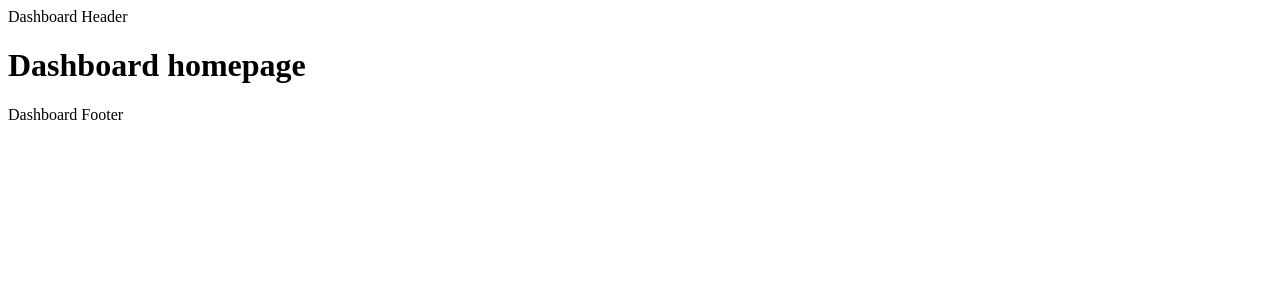
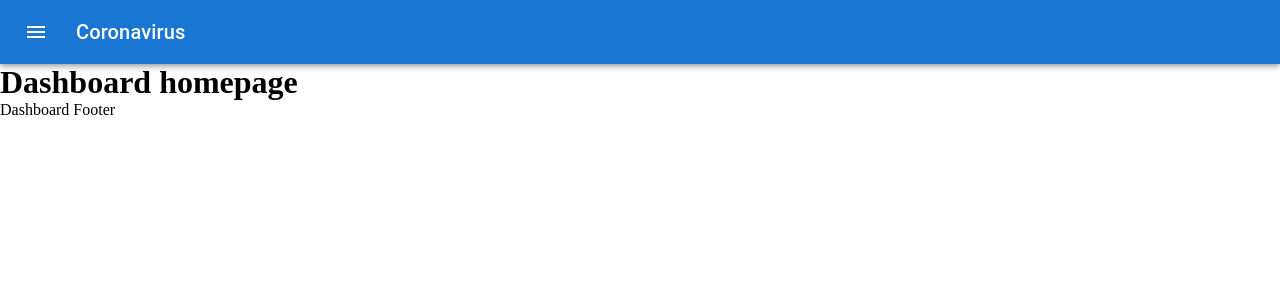
Before and after one commit to obayalhusein/nadsoft-obay-react-task, a React (Create React App) app: page /dashboard in a window 1280 px wide. Shown: the top 300 px of the page. Built offline with nearby package versions, Linux system fonts and the light colour scheme.

Commit message:
add material ui icons / create basic style file / add header to dashboard and landing layouts

```diff
--- a/package.json
+++ b/package.json
@@ -5,6 +5,7 @@
   "dependencies": {
     "@emotion/react": "^11.10.5",
     "@emotion/styled": "^11.10.5",
+    "@mui/icons-material": "^5.10.9",
     "@mui/material": "^5.10.12",
     "@testing-library/jest-dom": "^5.16.5",
     "@testing-library/react": "^13.4.0",
--- /dev/null
+++ b/src/assets/app.css
@@ -0,0 +1,9 @@
+* {
+    padding: 0;
+    margin: 0;
+}
+
+img,
+svg {
+    max-width: 100%;
+}
--- a/src/index.js
+++ b/src/index.js
@@ -2,6 +2,7 @@ import React from 'react';
 import ReactDOM from 'react-dom/client';
 import { BrowserRouter } from "react-router-dom";
 import App from './App';
+import './assets/app.css'
 import reportWebVitals from './reportWebVitals';
 
 const root = ReactDOM.createRoot(document.getElementById('root'));
--- a/src/layouts/Dashboard.jsx
+++ b/src/layouts/Dashboard.jsx
@@ -1,7 +1,21 @@
+import { AppBar, Toolbar, Typography, IconButton } from '@mui/material';
+import MenuIcon from '@mui/icons-material/Menu';
+
 const layout = ({children}) => {
     return (
         <>
-            <header>Dashboard Header</header>
+            <header>
+                <AppBar color="primary" position="static">
+                    <Toolbar>
+                        <IconButton size="large" edge="start" color="inherit" aria-label="menu" sx={{ mr: 2 }}>
+                            <MenuIcon />
+                        </IconButton>
+                        <Typography variant="h6" component="div" sx={{ flexGrow: 1 }}>
+                            Coronavirus
+                        </Typography>
+                    </Toolbar>
+                </AppBar>
+            </header>
             <main>{children}</main>
             <footer>Dashboard Footer</footer>
         </>
--- a/src/layouts/Default.jsx
+++ b/src/layouts/Default.jsx
@@ -1,7 +1,18 @@
+import { AppBar, Toolbar, Typography, Button } from '@mui/material';
+
 const layout = ({children}) => {
     return (
         <>
-            <header>Header</header>
+            <header>
+                <AppBar color="default" position="static">
+                    <Toolbar>
+                        <Typography variant="h6" component="div" sx={{ flexGrow: 1 }}>
+                            Coronavirus
+                        </Typography>
+                        <Button color="inherit">Login</Button>
+                    </Toolbar>
+                </AppBar>
+            </header>
             <main>{children}</main>
             <footer>Footer</footer>
         </>
--- a/src/pages/index.jsx
+++ b/src/pages/index.jsx
@@ -3,7 +3,7 @@ import Layout from "../layouts/Default";
 const homepage = () => {
     return (
         <Layout>
-            Welcome
+            <h1>Welcome</h1>
         </Layout>
     );
 }
```
Also changed, not shown: 1 other file (tests, documents, lock files or other folders).
